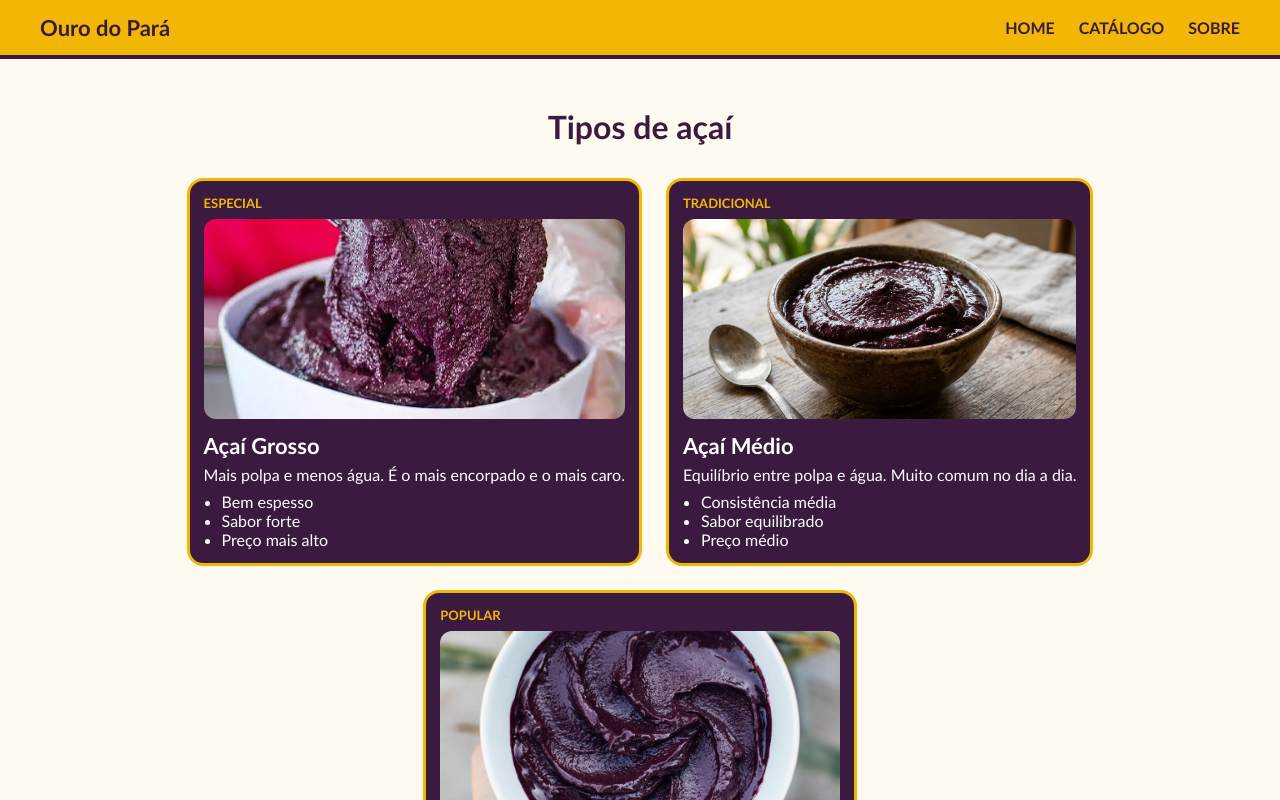
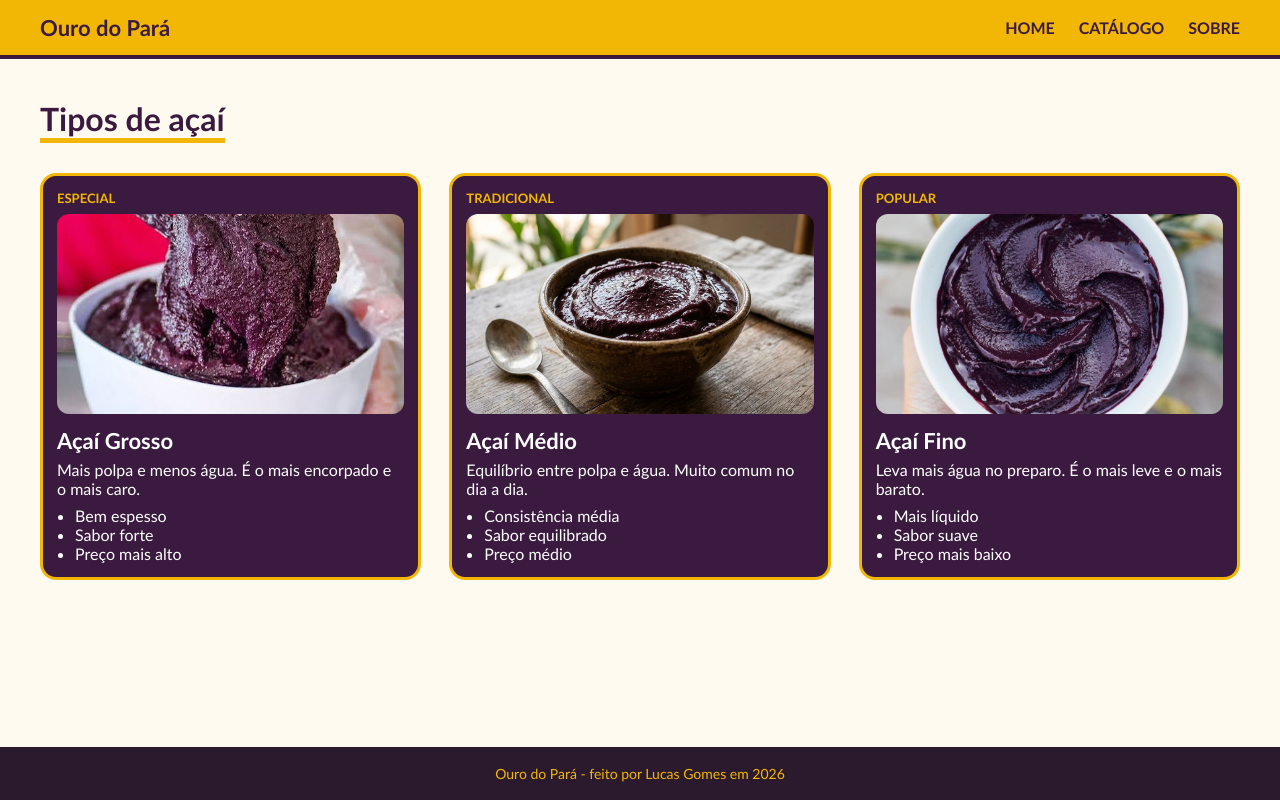
Before and after one commit to lucasqgomes07-commit/ouro-do-para, a JavaScript app: page /catalogo in a window 1280 px wide. Shown: the top 800 px of the page. Built offline with nearby package versions, Linux system fonts and the light colour scheme.

Commit message:
Novo estilo do Catalogo com grid

```diff
--- a/src/pages/Catalogo/Catalogo.module.css
+++ b/src/pages/Catalogo/Catalogo.module.css
@@ -1,16 +1,16 @@
 .catalogo {
-  padding: 48px 32px;
+  padding: 40px;
 }
 
 .titulo {
-  margin-bottom: 32px;
-  text-align: center;
+  display: inline-block;
+  margin-bottom: 30px;
   color: #3b1a40;
+  border-bottom: 5px solid #f2b705;
 }
 
 .grade {
-  display: flex;
-  flex-wrap: wrap;
-  justify-content: center;
-  gap: 24px;
+  display: grid;
+  grid-template-columns: repeat(auto-fit, minmax(260px, 1fr));
+  gap: 28px;
 }
```
